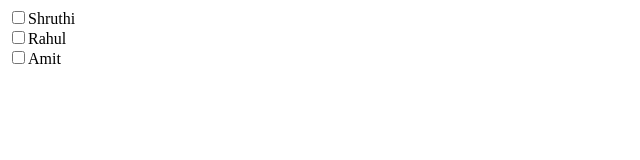
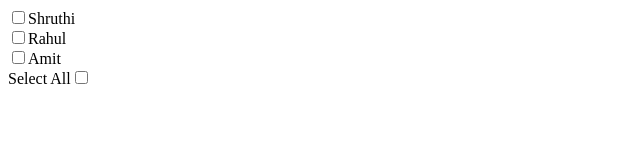
Before and after one commit to shruthi-kv/react-hands-on, a React (Vite) app in the folder my-react-app/: page / in a window 1280 px wide. Shown: the top 160 px of the page, without its empty margins (0-640 px from the left). Built offline with nearby package versions, Linux system fonts and the light colour scheme.

Commit message:
select all

```diff
--- a/my-react-app/src/Practice/Checkbox1.jsx
+++ b/my-react-app/src/Practice/Checkbox1.jsx
@@ -13,18 +13,31 @@ const Checkbox1 = () => {
         [...prev,item]
     )
   }
+  const handleSelectAll = () =>{
+    if(selected.length === names.length){
+      setSelected([])
+    }else{
+      setSelected([...names])
+    }
+
+  }
+
   return <>{
     names.map((item)=>{
         return(
             <div key={item}>
                 <label>
-                    <input type='checkbox'  onChange={()=>handleOnChange(item)}/>
+                    <input type='checkbox' checked={selected.includes(item)} onChange={()=>handleOnChange(item)}/>
                      {item}
                 </label>
             </div>
         )
     })
   }
+  <label>Select All
+    <input type='checkbox' checked={selected.length === names.length} onChange={handleSelectAll}/>
+  </label>
+
   {
     selected.length>0 && selected.map((item)=>{
         return(
```
